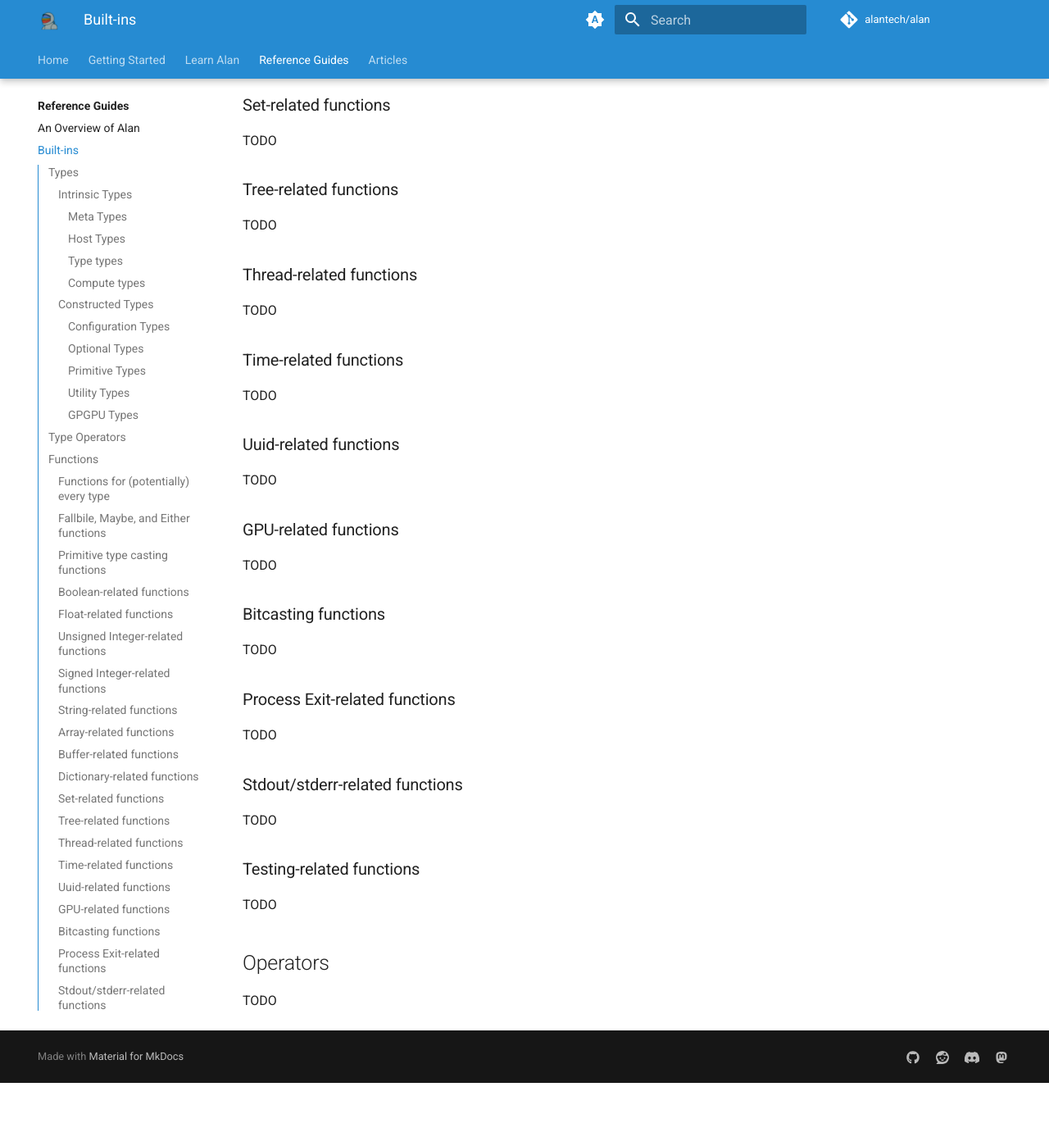
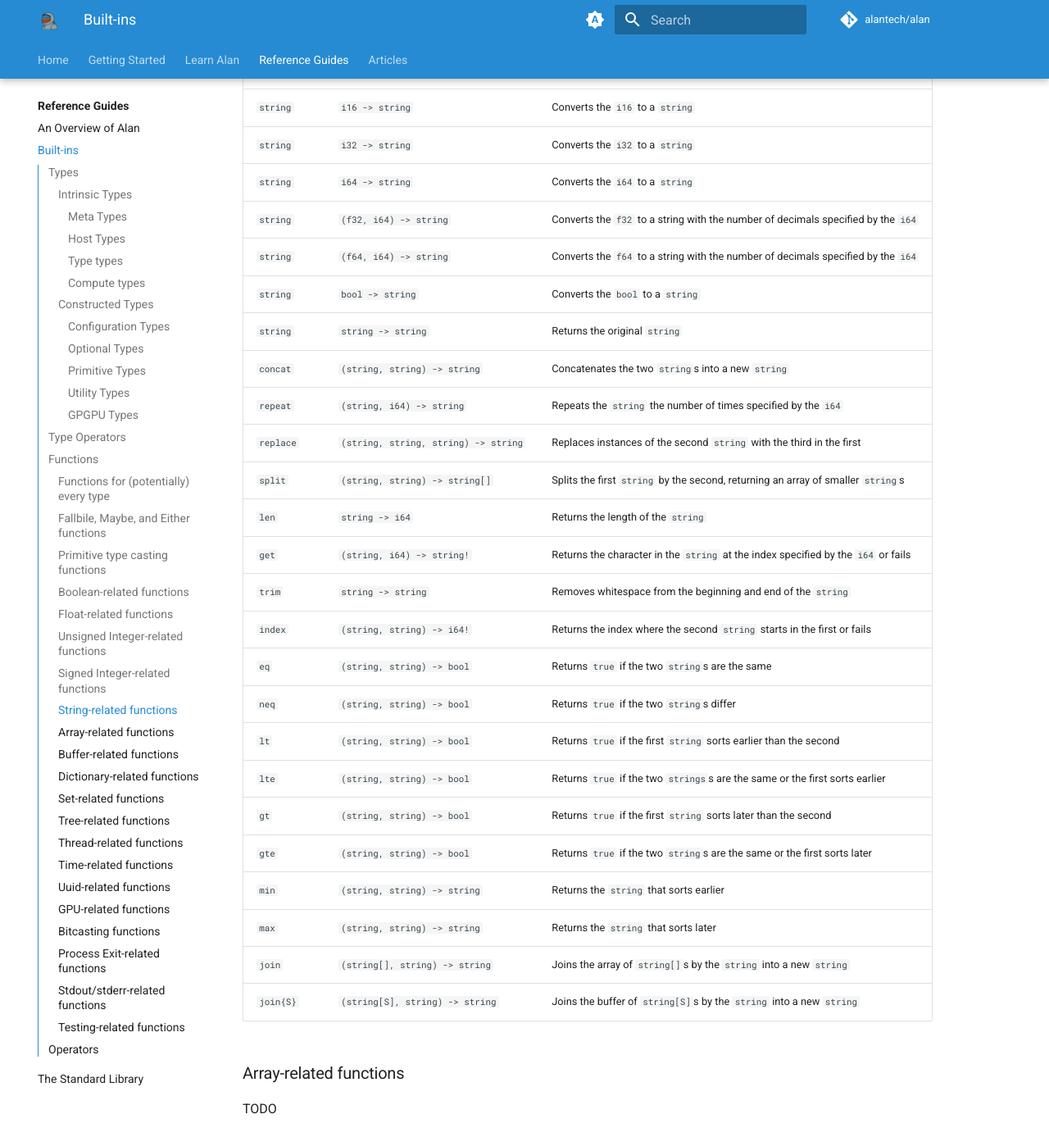
Before and after one commit to alantech/alanlang-docs, an MkDocs documentation site: the page built from docs/built_ins.md, in a window 1280 px wide and 1400 px high, scrolled down 36914 px. Shown: the whole window at 82% size. Built offline with MkDocs 1.6.1 and Material for MkDocs 9.7.7, drawn with Linux system fonts in a browser that asks for light colours; plug-ins that fetch from the network failed and are left out; comment, search, counter and statistics services are not loaded; before the commit the page ends 38235 px from its top, so only the background shows below that; some of the changed text lies outside the part shown.

Commit message:
Document the string functions (#83)

```diff
--- a/docs/built_ins.md
+++ b/docs/built_ins.md
@@ -814,7 +814,40 @@ For clarity, the table of functions will be broken up into broad categories, and
 
 ### String-related functions
 
-TODO
+| Name      | Type                                 | Description                                                                        |
+| :-------- | :----------------------------------- | :--------------------------------------------------------------------------------- |
+| `string`  | `f32 -> string`                      | Converts the `f32` to a `string`                                                   |
+| `string`  | `f64 -> string`                      | Converts the `f64` to a `string`                                                   |
+| `string`  | `u8 -> string`                       | Converts the `u8` to a `string`                                                    |
+| `string`  | `u16 -> string`                      | Converts the `u16` to a `string`                                                   |
+| `string`  | `u32 -> string`                      | Converts the `u32` to a `string`                                                   |
+| `string`  | `u64 -> string`                      | Converts the `u64` to a `string`                                                   |
+| `string`  | `i8 -> string`                       | Converts the `i8` to a `string`                                                    |
+| `string`  | `i16 -> string`                      | Converts the `i16` to a `string`                                                   |
+| `string`  | `i32 -> string`                      | Converts the `i32` to a `string`                                                   |
+| `string`  | `i64 -> string`                      | Converts the `i64` to a `string`                                                   |
+| `string`  | `(f32, i64) -> string`               | Converts the `f32` to a string with the number of decimals specified by the `i64`  |
+| `string`  | `(f64, i64) -> string`               | Converts the `f64` to a string with the number of decimals specified by the `i64`  |
+| `string`  | `bool -> string`                     | Converts the `bool` to a `string`                                                  |
+| `string`  | `string -> string`                   | Returns the original `string`                                                      |
+| `concat`  | `(string, string) -> string`         | Concatenates the two `string`s into a new `string`                                 |
+| `repeat`  | `(string, i64) -> string`            | Repeats the `string` the number of times specified by the `i64`                    |
+| `replace` | `(string, string, string) -> string` | Replaces instances of the second `string` with the third in the first              |
+| `split`   | `(string, string) -> string[]`       | Splits the first `string` by the second, returning an array of smaller `string`s   |
+| `len`     | `string -> i64`                      | Returns the length of the `string`                                                 |
+| `get`     | `(string, i64) -> string!`           | Returns the character in the `string` at the index specified by the `i64` or fails |
+| `trim`    | `string -> string`                   | Removes whitespace from the beginning and end of the `string`                      |
+| `index`   | `(string, string) -> i64!`           | Returns the index where the second `string` starts in the first or fails           |
+| `eq`      | `(string, string) -> bool`           | Returns `true` if the two `string`s are the same                                   |
+| `neq`     | `(string, string) -> bool`           | Returns `true` if the two `string`s differ                                         |
+| `lt`      | `(string, string) -> bool`           | Returns `true` if the first `string` sorts earlier than the second                 |
+| `lte`     | `(string, string) -> bool`           | Returns `true` if the two `strings`s are the same or the first sorts earlier       |
+| `gt`      | `(string, string) -> bool`           | Returns `true` if the first `string` sorts later than the second                   |
+| `gte`     | `(string, string) -> bool`           | Returns `true` if the two `string`s are the same or the first sorts later          |
+| `min`     | `(string, string) -> string`         | Returns the `string` that sorts earlier                                            |
+| `max`     | `(string, string) -> string`         | Returns the `string` that sorts later                                              |
+| `join`    | `(string[], string) -> string`       | Joins the array of `string[]`s by the `string` into a new `string`                 |
+| `join{S}` | `(string[S], string) -> string`      | Joins the buffer of `string[S]`s by the `string` into a new `string`               |
 
 ### Array-related functions
 
```
